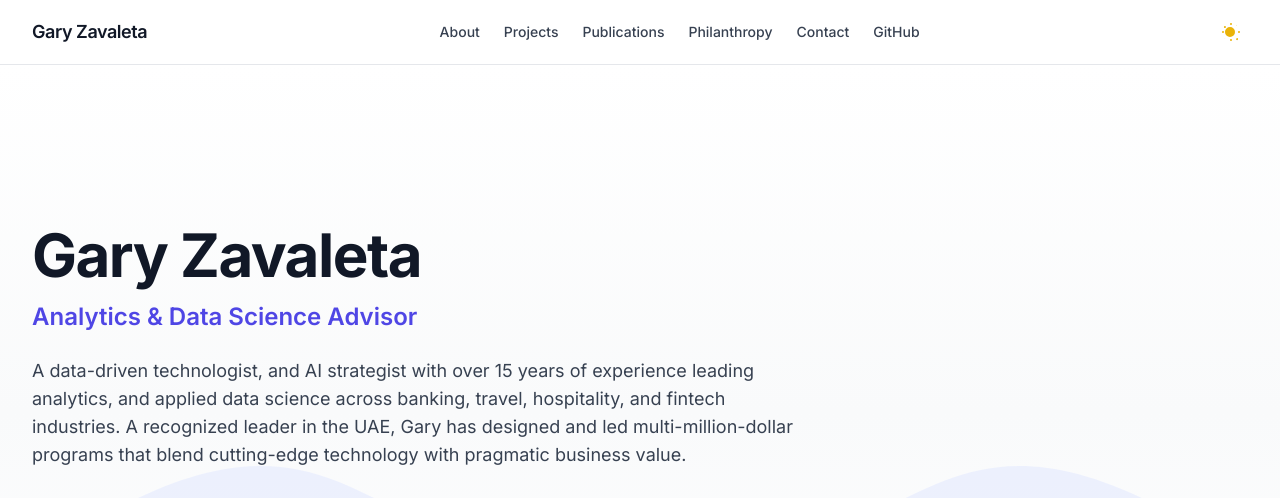
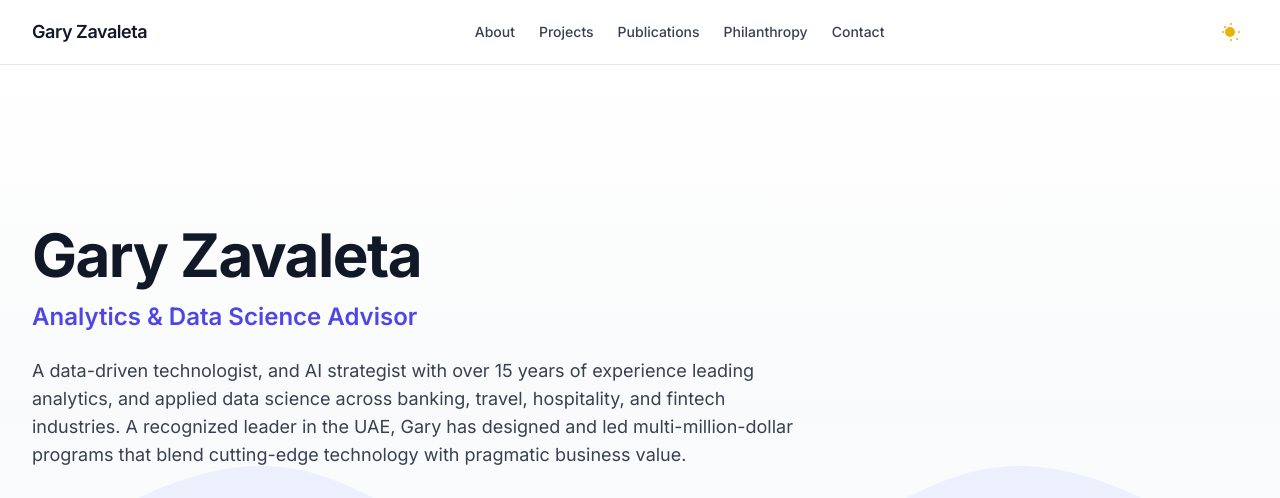
Before and after one commit to garyzava/garyzava.github.io, an Astro site: page / in a window 1280 px wide. Shown: the top 498 px of the page. Built offline with nearby package versions, Linux system fonts and the light colour scheme; Astro itself is replaced by a stand-in of ours.

Commit message:
fix: remove GitHub link from navigation bar

```diff
--- a/src/components/NavBar.astro
+++ b/src/components/NavBar.astro
@@ -17,7 +17,6 @@ import ThemeToggle from './ThemeToggle.astro';
       <a href="#publications" class="text-sm font-medium text-gray-700 dark:text-gray-300 hover:text-indigo-600 dark:hover:text-indigo-400 focus:outline-none focus:ring-2 focus:ring-indigo-500 rounded">Publications</a>
       <a href="#philanthropic" class="text-sm font-medium text-gray-700 dark:text-gray-300 hover:text-indigo-600 dark:hover:text-indigo-400 focus:outline-none focus:ring-2 focus:ring-indigo-500 rounded">Philanthropy</a>
       <a href="#contact" class="text-sm font-medium text-gray-700 dark:text-gray-300 hover:text-indigo-600 dark:hover:text-indigo-400 focus:outline-none focus:ring-2 focus:ring-indigo-500 rounded">Contact</a>
-      <a href="https://github.com/garyzava" target="_blank" rel="noopener" class="text-sm font-medium text-gray-700 dark:text-gray-300 hover:text-indigo-600 dark:hover:text-indigo-400 focus:outline-none focus:ring-2 focus:ring-indigo-500 rounded">GitHub</a>
     </div>
     <div class="flex items-center space-x-4">
       <ThemeToggle />
```
